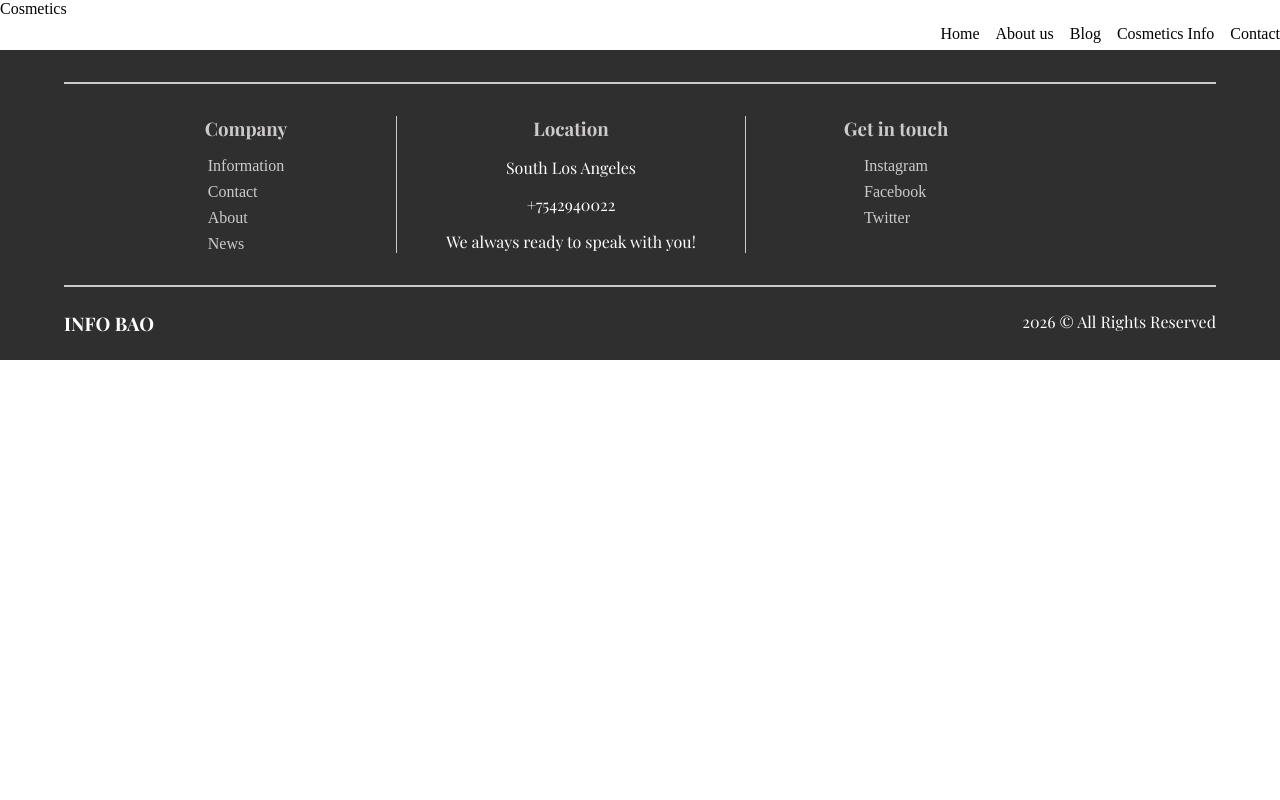
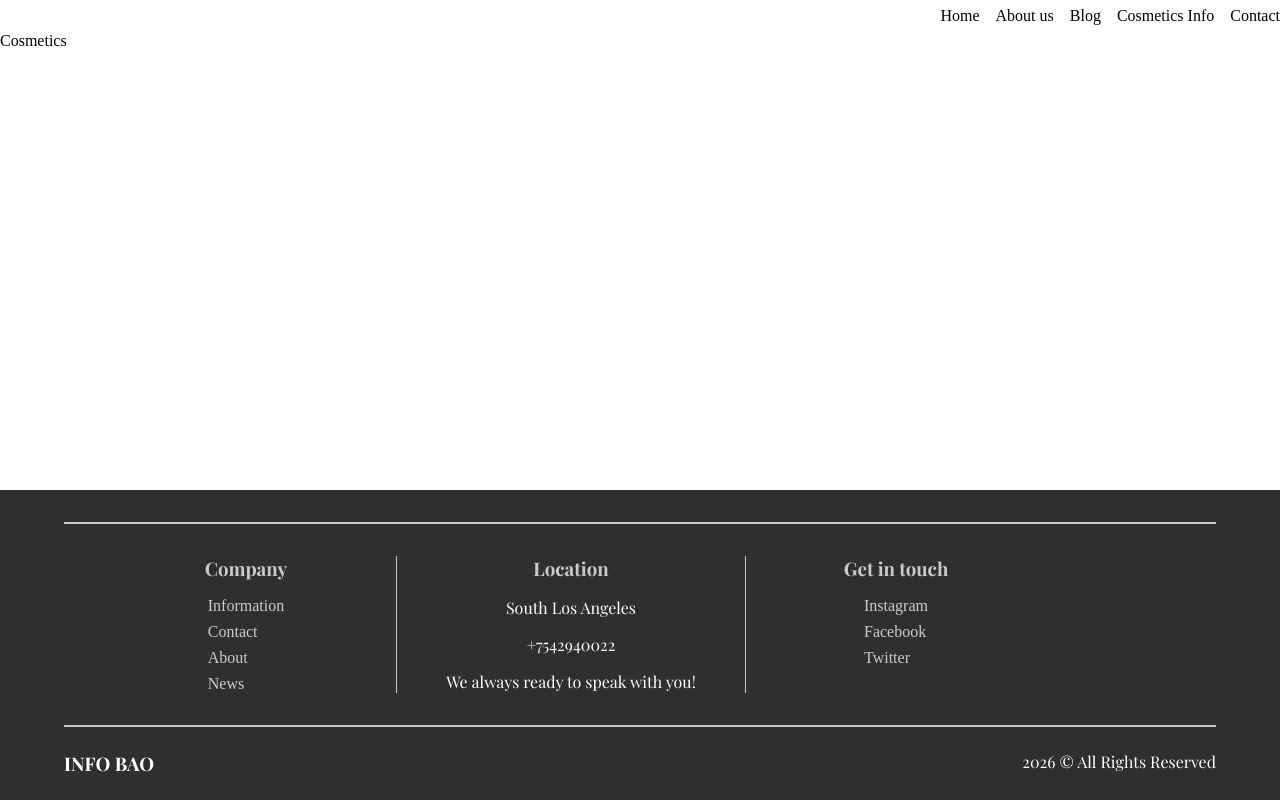
Before and after one commit to SebastianOnofrei/info-bao-client, a React (Vite) app: page /cosmetics in a window 1280 px wide. Built offline with nearby package versions, Linux system fonts and the light colour scheme; a web font is replaced by a local one.

Commit message:
refactor: refactored the app layout so that we use footer and nav only once instead of for every page

```diff
--- a/src/App.css
+++ b/src/App.css
@@ -0,0 +1,16 @@
+body,
+html,
+#root {
+  margin: 0;
+  height: 100%;
+}
+
+.app-wrapper {
+  display: flex;
+  flex-direction: column;
+  min-height: 100vh;
+}
+
+.main-content {
+  flex: 1; /* Această linie "împinge" footer-ul în jos */
+}
--- a/src/App.tsx
+++ b/src/App.tsx
@@ -1,5 +1,8 @@
 import { lazy, Suspense } from "react";
 import { BrowserRouter, Route, Routes } from "react-router-dom";
+import Nav from "./components/organisms/Nav/Nav";
+import Footer from "./components/organisms/Footer/Footer";
+import "./App.css";
 
 const Home = lazy(() => import("./components/pages/Home/Home"));
 const About = lazy(() => import("./components/pages/About/About"));
@@ -11,6 +14,10 @@ const Product = lazy(() => import("./components/pages/Product/Product"));
 function App() {
   return (
     <BrowserRouter>
+      <div className="app-wrapper">
+        <Nav />
+
+        <main className="main-content">
           <Suspense fallback={<div>Loading...</div>}>
             <Routes>
               <Route path="/" element={<Home />} />
@@ -21,6 +28,9 @@ function App() {
               <Route path="/product" element={<Product />} />
             </Routes>
           </Suspense>
+        </main>
+        <Footer />
+      </div>
     </BrowserRouter>
   );
 }
--- a/src/components/pages/About/About.tsx
+++ b/src/components/pages/About/About.tsx
@@ -1,13 +1,5 @@
-import Nav from "../../organisms/Nav/Nav";
-import Footer from "../../organisms/Footer/Footer";
-
 const About = () => {
-  return (
-    <div>
-      <Nav />
-      <Footer />
-    </div>
-  );
+  return <div>aBOUT</div>;
 };
 
 export default About;
--- a/src/components/pages/Blog/Blog.tsx
+++ b/src/components/pages/Blog/Blog.tsx
@@ -1,14 +1,5 @@
-import Footer from "../../organisms/Footer/Footer";
-import Nav from "../../organisms/Nav/Nav";
-
 const Blog = () => {
-  return (
-    <div>
-      Blog
-      <Nav />
-      <Footer />
-    </div>
-  );
+  return <div>Blog</div>;
 };
 
 export default Blog;
--- a/src/components/pages/Contact/Contact.tsx
+++ b/src/components/pages/Contact/Contact.tsx
@@ -1,14 +1,5 @@
-import Footer from "../../organisms/Footer/Footer";
-import Nav from "../../organisms/Nav/Nav";
-
 const Contact = () => {
-  return (
-    <div>
-      Contact
-      <Nav />
-      <Footer />
-    </div>
-  );
+  return <div>Contact</div>;
 };
 
 export default Contact;
--- a/src/components/pages/Cosmetics/Cosmetics.tsx
+++ b/src/components/pages/Cosmetics/Cosmetics.tsx
@@ -1,14 +1,5 @@
-import Footer from "../../organisms/Footer/Footer";
-import Nav from "../../organisms/Nav/Nav";
-
 const Cosmetics = () => {
-  return (
-    <div>
-      Cosmetics
-      <Nav />
-      <Footer />
-    </div>
-  );
+  return <div>Cosmetics</div>;
 };
 
 export default Cosmetics;
--- a/src/components/pages/Home/Home.tsx
+++ b/src/components/pages/Home/Home.tsx
@@ -1,14 +1,7 @@
-import Footer from "../../organisms/Footer/Footer";
-import Nav from "../../organisms/Nav/Nav";
+import "./Home.css";
 
 const Home = () => {
-  return (
-    <div>
-      Home
-      <Nav />
-      <Footer />
-    </div>
-  );
+  return <div className="home-container">HOME</div>;
 };
 
 export default Home;
--- a/src/components/pages/Product/Product.tsx
+++ b/src/components/pages/Product/Product.tsx
@@ -1,14 +1,5 @@
-import Footer from "../../organisms/Footer/Footer";
-import Nav from "../../organisms/Nav/Nav";
-
 const Product = () => {
-  return (
-    <div>
-      Product
-      <Nav />
-      <Footer />
-    </div>
-  );
+  return <div>Product</div>;
 };
 
 export default Product;
```
Also changed, not shown: src/components/pages/Home/Home.css (added). Lines whose indentation alone changed are shown as unchanged.
